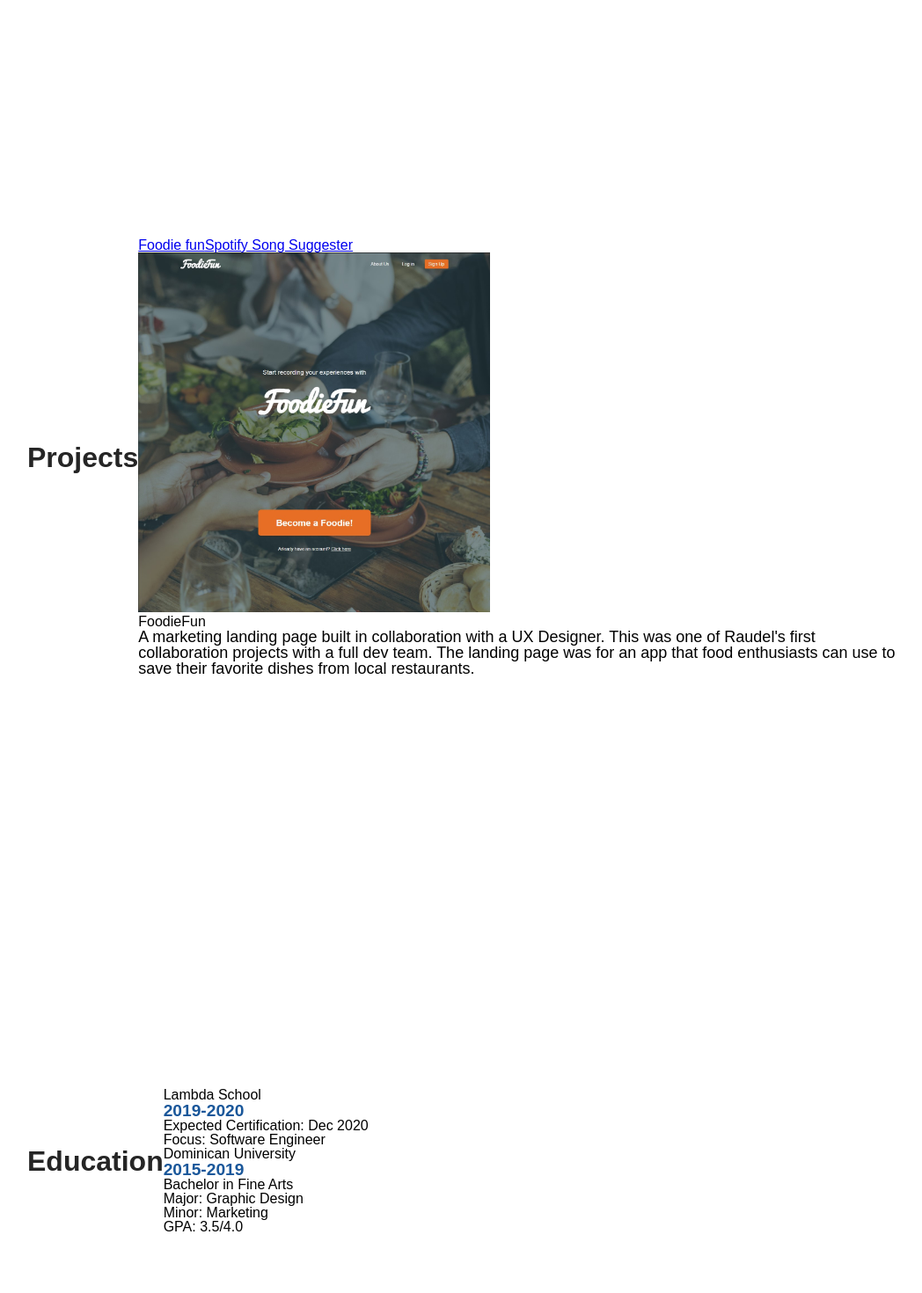
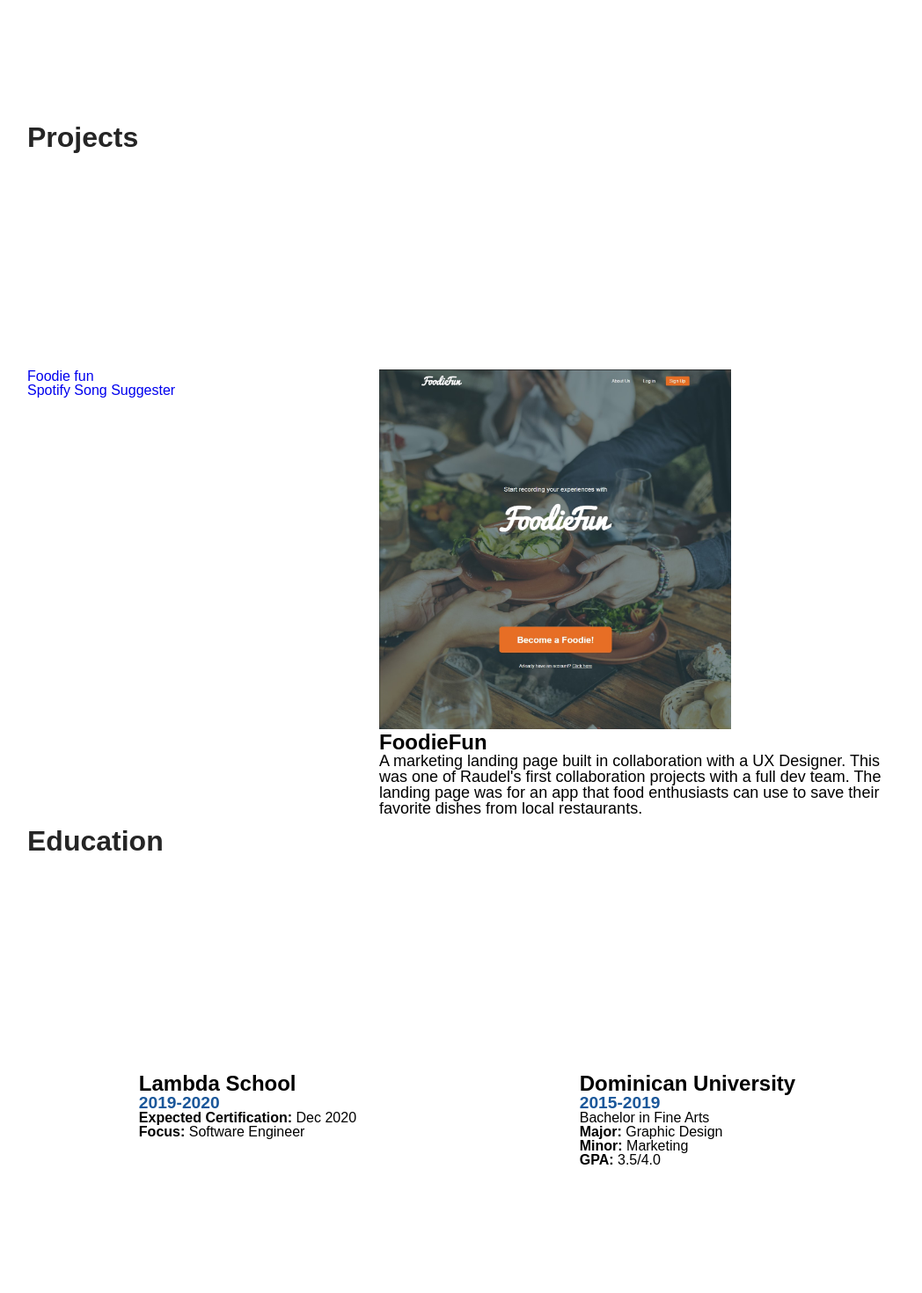
Before and after one commit to raudelf/my-portfolio, a React (Create React App) app: page /foodie-fun in a window 1280 px wide. Shown: the part 740-2210 px from the top of the page at 88% size, without its empty margins (109-1157 px from the left). Built offline with nearby package versions, Linux system fonts and the light colour scheme.

Commit message:
Mainly fixed the layout of my education section, a little on the projects and layed out he section headlines for all of them

```diff
--- a/src/App.css
+++ b/src/App.css
@@ -46,10 +46,19 @@ h1 {
   color: #252525;
 }
 
+h2 {
+  font-size: 1.5em;
+  font-weight: bolder;
+}
+
 h3 {
   font-size: 1.2em;
   font-weight: bold;
   color: #1A579A;
+}
+
+strong {
+  font-weight: 560;
 }
 
 p {
@@ -62,6 +71,11 @@ p {
   margin: 0 auto;
   display: flex;
   align-items: center;
+}
+
+.sectionHeadline {
+  width: 100%;
+  height: 30%;
 }
 
 
@@ -93,3 +107,70 @@ p {
 .logo img {
   width: 200px;
 }
+
+/* Projects Conent */
+.projectsContainer {
+  flex-wrap: wrap;
+}
+
+.splitHalf {
+  height: 60%;
+  display: flex;
+  justify-content: space-between;
+}
+
+.projectLinks {
+  width: 30%;
+  display: flex;
+  flex-direction: column;
+}
+
+.projectLinks a{
+  text-decoration: none;
+
+}
+
+.projectRoutes {
+  width: 60%;
+}
+
+/* Education Content */
+.educationContainer {
+  flex-wrap: wrap;
+}
+
+.schools {
+  width: 100%;
+  height: 60%;
+  display: flex;
+  justify-content: space-around;
+}
+
+/* Skills Content */
+.skillsContainer {
+  flex-wrap: wrap;
+}
+
+.skillBoxes {
+  height: 60%;
+}
+
+/* Achievements Content */
+.achievementsContainer {
+  flex-wrap: wrap;
+}
+
+.achieveBoxes {
+  height: 60%;
+}
+
+/* Contact Content */
+.contactContainer {
+  flex-wrap: wrap;
+}
+
+.contactContainer form {
+  height: 60%;
+  width: 100%;
+  text-align: center;
+}
```
